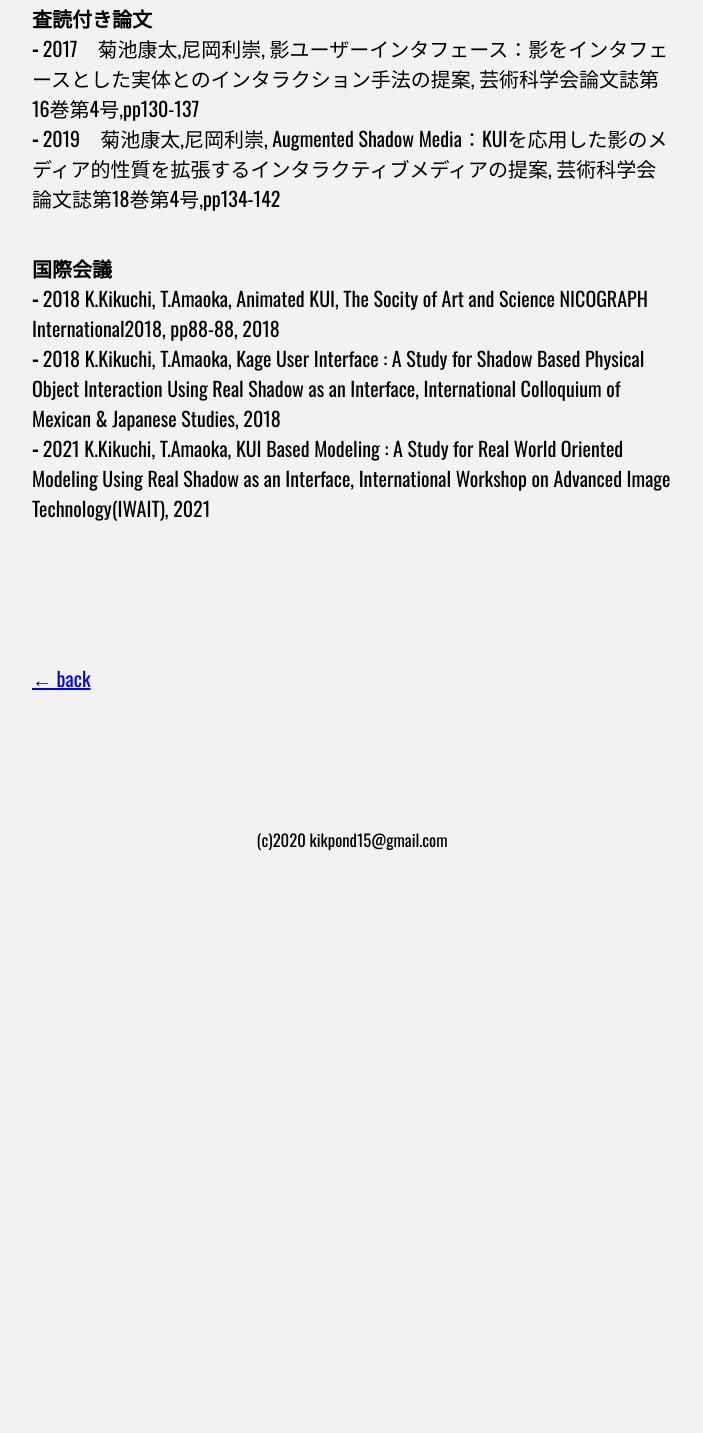
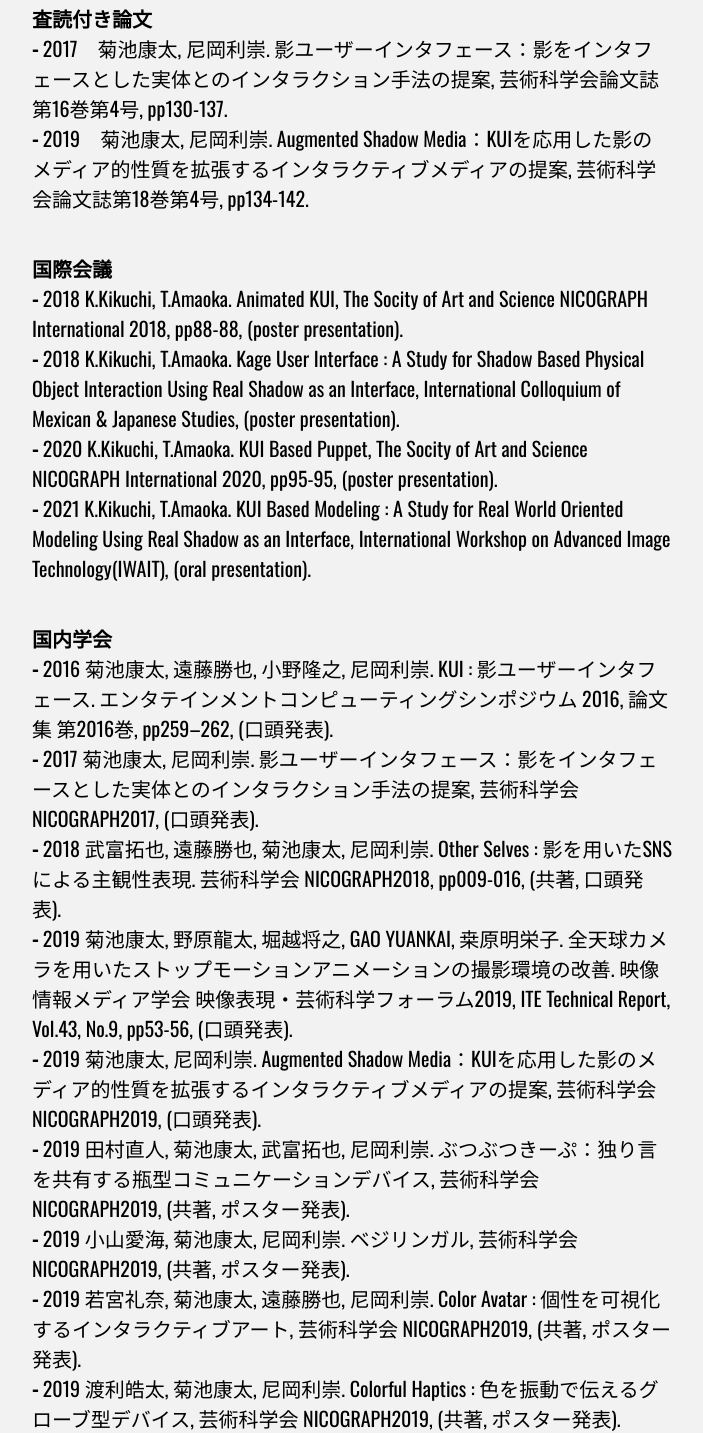
Before and after one commit to kikpond15/portfolio.gihub.io, a plain HTML site: page publication.html in a window 1280 px wide. Shown: the part 699-2132 px from the top of the page, without its empty margins (288-991 px from the left). Before the commit the page ends 1602 px from the top, so only its background shows below. Drawn offline with nearby package versions, Linux system fonts and the light colour scheme.

Commit message:
update publication

```diff
--- a/publication.html
+++ b/publication.html
@@ -1,15 +1,19 @@
 <!DOCTYPE html>
 <html lang="en" dir="ltr">
+
 <head>
     <meta charset="utf-8">
     <title>kikportfoilo</title>
     <link rel="stylesheet" href="css/style.css">
     <link href="https://fonts.googleapis.com/css?family=Oswald&display=swap" rel="stylesheet">
 </head>
+
 <body id="publication">
     <header>
         <ul class="topText">
-        <a href="index.html"><h1>KOUTA KIKUCHI</h1></a>
+            <a href="index.html">
+                <h1>KOUTA KIKUCHI</h1>
+            </a>
         </ul>
         <nav>
             <ul class="global-nav">
@@ -37,19 +41,33 @@
         <div class="publication-content">
             <p class="publication-txt">
                 <span>査読付き論文</span><br>
-              <b>-</b> 2017　菊池康太,尼岡利崇, 影ユーザーインタフェース：影をインタフェースとした実体とのインタラクション手法の提案, 芸術科学会論文誌第16巻第4号,pp130-137<br>
-              <b>-</b> 2019　菊池康太,尼岡利崇, Augmented Shadow Media：KUIを応用した影のメディア的性質を拡張するインタラクティブメディアの提案, 芸術科学会論文誌第18巻第4号,pp134-142<br>
+                <b>-</b> 2017　菊池康太, 尼岡利崇. 影ユーザーインタフェース：影をインタフェースとした実体とのインタラクション手法の提案, 芸術科学会論文誌第16巻第4号, pp130-137. <br>
+                <b>-</b> 2019　菊池康太, 尼岡利崇. Augmented Shadow Media：KUIを応用した影のメディア的性質を拡張するインタラクティブメディアの提案, 芸術科学会論文誌第18巻第4号, pp134-142. <br>
             </p>
         </div>
 
         <div class="publication-content">
             <p class="publication-txt">
                 <span>国際会議</span><br>
-              <b>-</b> 2018 K.Kikuchi, T.Amaoka, Animated KUI,  The Socity of Art and Science NICOGRAPH International2018, pp88-88, 2018<br>
+                <b>-</b> 2018 K.Kikuchi, T.Amaoka. Animated KUI, The Socity of Art and Science NICOGRAPH International 2018, pp88-88, (poster presentation). <br>
+                <b>-</b> 2018 K.Kikuchi, T.Amaoka. Kage User Interface : A Study for Shadow Based Physical Object Interaction Using Real Shadow as an Interface, International Colloquium of Mexican & Japanese Studies, (poster presentation). <br>
+                <b>-</b> 2020 K.Kikuchi, T.Amaoka. KUI Based Puppet, The Socity of Art and Science NICOGRAPH International 2020, pp95-95, (poster presentation). <br>
+                <b>-</b> 2021 K.Kikuchi, T.Amaoka. KUI Based Modeling : A Study for Real World Oriented Modeling Using Real Shadow as an Interface, International Workshop on Advanced Image Technology(IWAIT), (oral presentation). <br>
+            </p>
+        </div>
 
-              <b>-</b> 2018 K.Kikuchi, T.Amaoka, Kage User Interface : A Study for Shadow Based Physical Object Interaction Using Real Shadow as an Interface, International Colloquium of Mexican & Japanese Studies, 2018<br>
-
-              <b>-</b> 2021 K.Kikuchi, T.Amaoka, KUI Based Modeling : A Study for Real World Oriented Modeling Using Real Shadow as an Interface, International Workshop on Advanced Image Technology(IWAIT), 2021<br>
+        <div class="publication-content">
+            <p class="publication-txt">
+                <span>国内学会</span><br>
+                <b>-</b> 2016 菊池康太, 遠藤勝也, 小野隆之, 尼岡利崇. KUI : 影ユーザーインタフェース. エンタテインメントコンピューティングシンポジウム 2016, 論文集 第2016巻, pp259–262, (口頭発表).<br>
+                <b>-</b> 2017 菊池康太, 尼岡利崇. 影ユーザーインタフェース：影をインタフェースとした実体とのインタラクション手法の提案, 芸術科学会 NICOGRAPH2017, (口頭発表).<br>
+                <b>-</b> 2018 武富拓也, 遠藤勝也, 菊池康太, 尼岡利崇. Other Selves : 影を用いたSNSによる主観性表現. 芸術科学会 NICOGRAPH2018, pp009-016, (共著, 口頭発表).<br>
+                <b>-</b> 2019 菊池康太, 野原龍太, 堀越将之, GAO YUANKAI, 桒原明栄子. 全天球カメラを用いたストップモーションアニメーションの撮影環境の改善. 映像情報メディア学会 映像表現・芸術科学フォーラム2019, ITE Technical Report, Vol.43, No.9, pp53-56, (口頭発表).<br>
+                <b>-</b> 2019 菊池康太, 尼岡利崇. Augmented Shadow Media：KUIを応用した影のメディア的性質を拡張するインタラクティブメディアの提案, 芸術科学会 NICOGRAPH2019, (口頭発表).<br>
+                <b>-</b> 2019 田村直人, 菊池康太, 武富拓也, 尼岡利崇. ぶつぶつきーぷ：独り言を共有する瓶型コミュニケーションデバイス, 芸術科学会 NICOGRAPH2019, (共著, ポスター発表).<br>
+                <b>-</b> 2019 小山愛海, 菊池康太, 尼岡利崇. ベジリンガル, 芸術科学会 NICOGRAPH2019, (共著, ポスター発表).<br>
+                <b>-</b> 2019 若宮礼奈, 菊池康太, 遠藤勝也, 尼岡利崇. Color Avatar : 個性を可視化するインタラクティブアート, 芸術科学会 NICOGRAPH2019, (共著, ポスター発表).<br>
+                <b>-</b> 2019 渡利皓太, 菊池康太, 尼岡利崇. Colorful Haptics : 色を振動で伝えるグローブ型デバイス, 芸術科学会 NICOGRAPH2019, (共著, ポスター発表).<br>
 
             </p>
         </div>
@@ -67,4 +85,5 @@
 <footer>
     <small>(c)2020 kikpond15@gmail.com</small>
 </footer>
+
 </html>
```
Also changed, not shown: profile.html (+7 -5 lines). Lines whose indentation alone changed are shown as unchanged.
